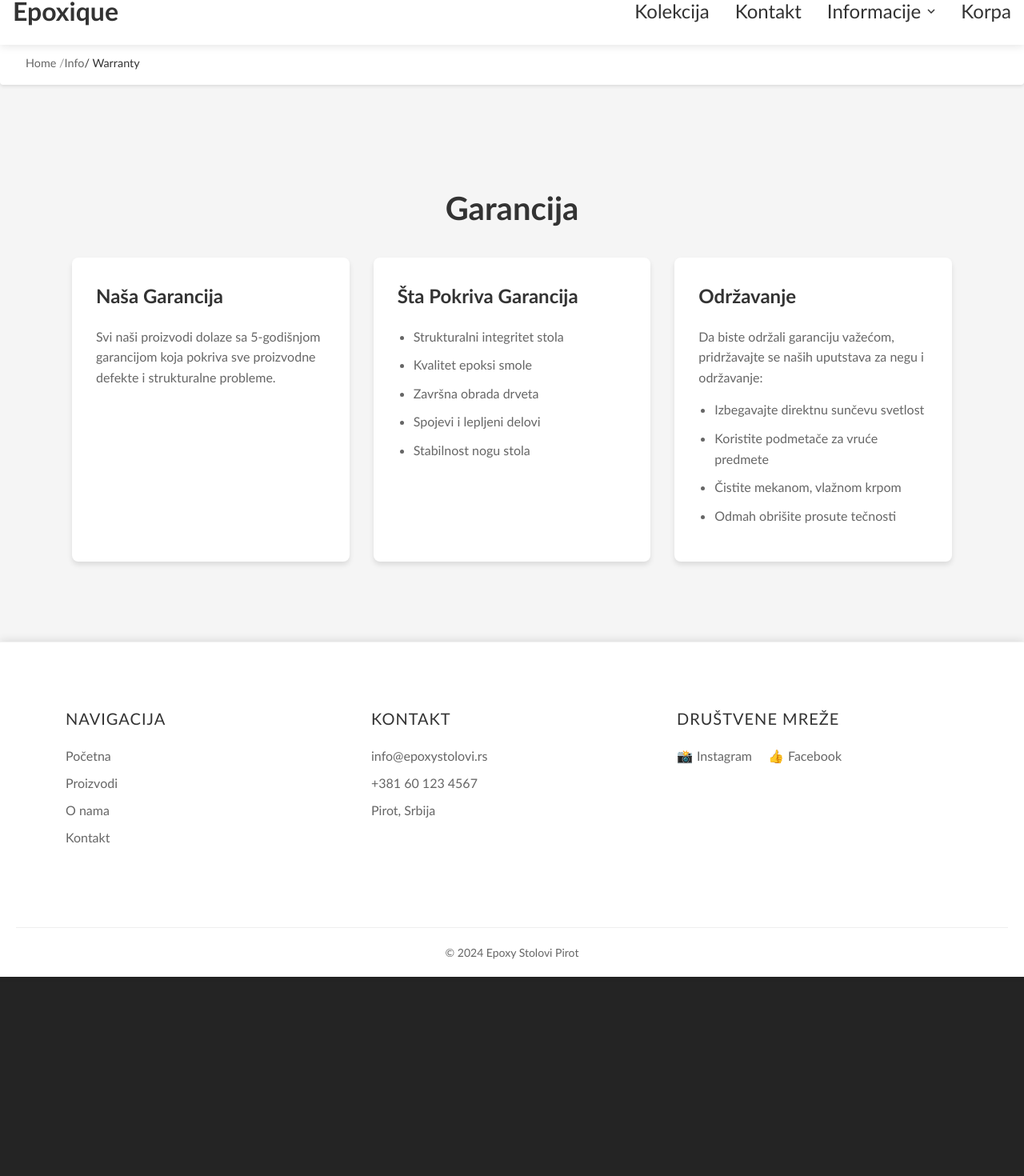
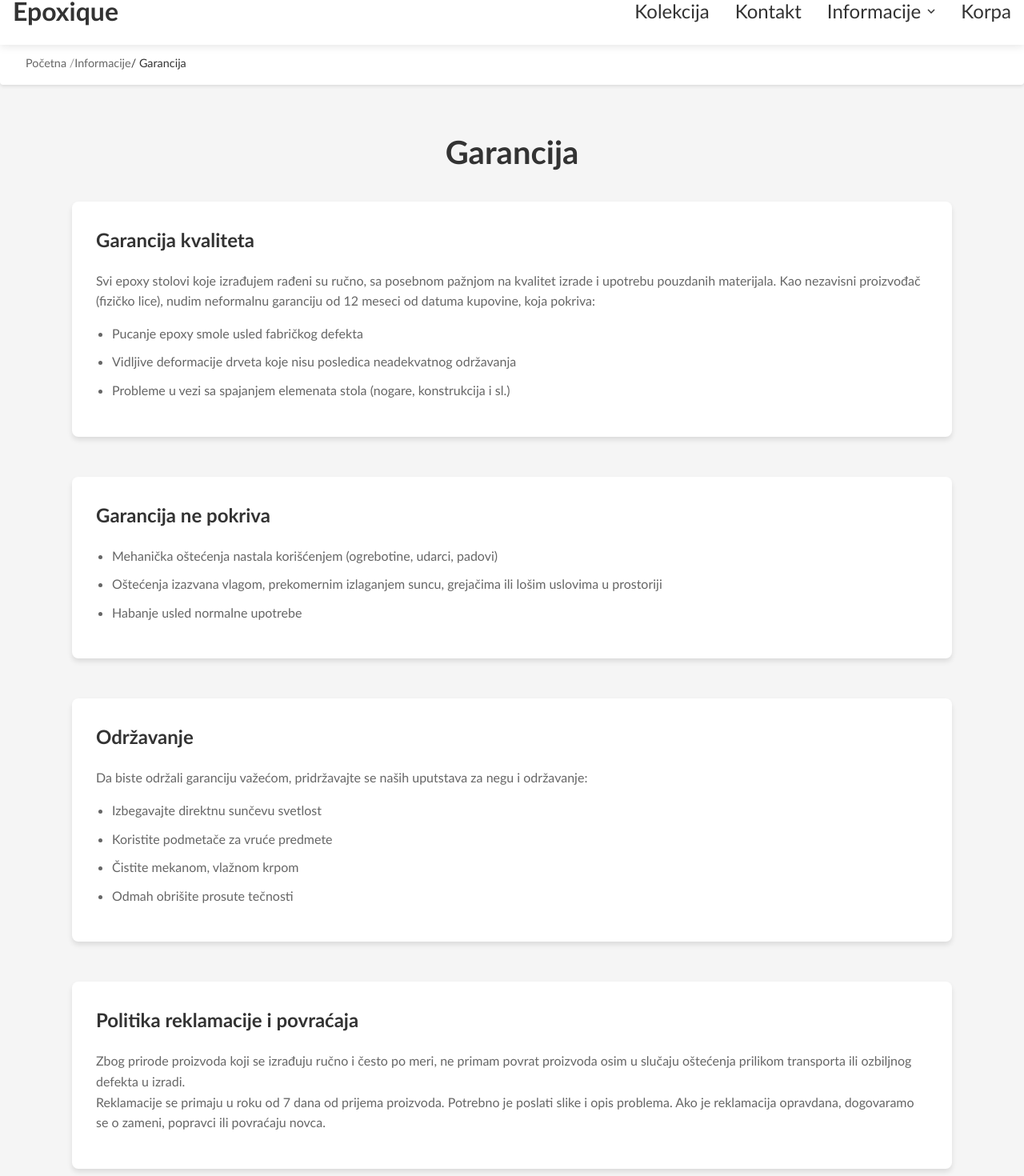
Before and after one commit to Luchi2431/Epoxique, a React (Vite) app in the folder epoxy-store/: page /info/warranty in a window 1280 px wide. Shown: the part 28-1498 px from the top of the page at 80% size. Before the commit the page ends 1249 px from the top, so only its background shows below. Built offline with nearby package versions, Linux system fonts and the light colour scheme.

Commit message:
Updated some info and translated tome text to serbian latin

```diff
--- a/epoxy-store/src/components/Breadcrumbs/Breadcrumbs.jsx
+++ b/epoxy-store/src/components/Breadcrumbs/Breadcrumbs.jsx
@@ -5,28 +5,45 @@ const Breadcrumbs = () => {
     const Location = useLocation();
     const pathnames = Location.pathname.split("/").filter(x=>x);
 
+    // Add Serbian translations for path names
+    const translations = {
+        'home': 'Početna',
+        'collection': 'Kolekcija',
+        'contact': 'Kontakt',
+        'cart': 'Korpa',
+        'info': 'Informacije',
+        'about': 'O nama',
+        'reviews': 'Recenzije',
+        'warranty': 'Garancija',
+        'dimensions': 'Dimenzije',
+        'core': 'Materijali',
+        'product': 'Proizvod',
+        'checkout': 'Plaćanje',
+        'configurator': 'Konfigurator'
+    };
+
     return (
         <div className="breadcrumbs">
-            <Link to="/">Home</Link>
+            <Link to="/">{translations['home']}</Link>
             {pathnames.map((name,index) => {
                 const routeTo = `/${pathnames.slice(0,index+1).join("/")}`;
                 const isLast = index === pathnames.length - 1;
-                //Format the name to be more readable
-                const formattedName = name.charAt(0).toUpperCase() + name.slice(1);
+
+                // Get Serbian translation or use capitalized original if translation not found
+                const translatedName = translations[name.toLowerCase()] ||
+                    name.charAt(0).toUpperCase() + name.slice(1);
 
                 return isLast ? (
-                    <span key={name}>/ {formattedName}</span>
+                    <span key={name}>/ {translatedName}</span>
                 ) : (
                     <span key={name}>
-                        { ' /'}
-                        <Link to={routeTo}>{formattedName}</Link>
+                        {' /'}
+                        <Link to={routeTo}>{translatedName}</Link>
                     </span>
                 );
             })}
-
         </div>
     );
-
 };
 
 export default Breadcrumbs;
--- a/epoxy-store/src/components/Fillers/Filler2/Filler2.css
+++ b/epoxy-store/src/components/Fillers/Filler2/Filler2.css
@@ -4,7 +4,7 @@
     max-width: 100%;
     padding: 0 2rem;
     gap: 2rem;
-    background-color:rgb(236, 234, 234)
+    background-color:rgb(236, 234, 234);
 }
 
 .filler-item2 {
--- a/epoxy-store/src/components/Fillers/Filler2/Filler2.jsx
+++ b/epoxy-store/src/components/Fillers/Filler2/Filler2.jsx
@@ -6,19 +6,15 @@ const Filler2 = () => {
         <div className="filler-container2">
             <div className="filler-item2">
                 <div className="icon2">🔧</div>
-                <h3>2-year warranty</h3>
+                <h3>Garancija</h3>
             </div>
             <div className="filler-item2">
                 <div className="icon2">🌳</div>
-                <h3>Secure payment</h3>
-            </div>
-            <div className="filler-item2">
-                <div className="icon2">🛡️</div>
-                <h3>Free returns: 14 days</h3>
+                <h3>Bezbedno placanje</h3>
             </div>
             <div className="filler-item2">
                 <div className="icon2">🖼️</div>
-                <h3>Delivery by appointment</h3>
+                <h3>Besplatna dostava</h3>
             </div>
         </div>
     );
--- a/epoxy-store/src/components/Footer/Footer.jsx
+++ b/epoxy-store/src/components/Footer/Footer.jsx
@@ -9,9 +9,9 @@ function Footer() {
                     <h3>Navigacija</h3>
                     <ul>
                         <li><Link to="/">Početna</Link></li>
-                        <li><Link to="/products">Proizvodi</Link></li>
-                        <li><Link to="info/about">O nama</Link></li>
+                        <li><Link to="/collection">Kolekcija</Link></li>
                         <li><Link to="/contact">Kontakt</Link></li>
+                        <li><Link to="/cart">Korpa</Link></li>
                     </ul>
                 </div>
 
--- a/epoxy-store/src/components/Navbar/Navbar.css
+++ b/epoxy-store/src/components/Navbar/Navbar.css
@@ -26,8 +26,7 @@
     z-index: 2;
 }
 
-.logo:hover,
-.logo:focus {
+.logo:hover{
     color: #9a9999;           /* Keep the color the same on hover/focus/active */
     text-decoration: none; /* Prevent underline or other effects */
 }
--- a/epoxy-store/src/pages/Contact/Contact.jsx
+++ b/epoxy-store/src/pages/Contact/Contact.jsx
@@ -69,10 +69,9 @@ const Contact = () => {
                         <h3>Email</h3>
                         <p>info@epoxystolovi.rs</p>
                     </div>
-                    <div className="info-section">
-                        <h3>Radno vreme</h3>
-                        <p>Od Ponedeljka do Petka: 9am - 5pm</p>
-                        <p>Subota i Nedelja: Zatvoreno</p>
+                    <div className='info-section'>
+                        <h3>Instagram/Facebook</h3>
+                        <p>epoxique.rs</p>
                     </div>
                 </div>
                 <form className="contact-form" onSubmit={handleSubmit}>
--- a/epoxy-store/src/pages/Info/Dimensions/Dimensions.jsx
+++ b/epoxy-store/src/pages/Info/Dimensions/Dimensions.jsx
@@ -31,10 +31,10 @@ const Dimensions = () => {
                     <h2>Klub Stolovi</h2>
                     <ul>
                         <li>
-                            <strong>Standardna visina:</strong> 45cm
+                            <strong>Standardna visina:</strong> 40-50cm
                         </li>
                         <li>
-                            <strong>Preporučena širina:</strong> 60-80cm
+                            <strong>Preporučena širina:</strong> 80-140cm
                         </li>
                         <li>
                             <strong>Standardna dužina:</strong> 120-140cm
--- a/epoxy-store/src/pages/Info/Materials/Materials.jsx
+++ b/epoxy-store/src/pages/Info/Materials/Materials.jsx
@@ -11,14 +11,20 @@ const Materials = () => {
             <div className="materials-content">
                 <div className="materials-section">
                     <h2>Drvo</h2>
-                    <p>Koristimo samo pažljivo odabrano i sušeno drvo najvišeg kvaliteta:</p>
+                    <h3>Tvrdo drvo (preporučeno):</h3>
                     <ul>
-                        <li>Hrast</li>
-                        <li>Orah</li>
-                        <li>Javor</li>
-                        <li>Bagrem</li>
+                        <li><b>Hrast</b> - izuzetno čvrst i dugotrajan, sa prepoznatljivim godovima.</li>
+                        <li><b>Orah</b> - poznat po bogatoj boji i teksturi, često se koristi za luksuzne stolove.</li>
+                        <li><b>Jasen</b> - svetlije boje, ima dobru otpornost.</li>
+                        <li><b>Tresnja</b> - toplih tonova, stari s vremenom i dobija bogatiju boju.</li>
+                        <li><b>Maslina</b> - egzotična, sa izraženim šarama</li>
                     </ul>
-                    <p>Svaki komad drveta se suši prirodno i u sušarama da bi se osigurala stabilnost.</p>
+                    <h3>Mekano drvo:</h3>
+                    <p>Mekano drvo zahteva dodatnu obradu, poput stabilizacije smolom, kako bi se povećala njegova čvrstoća i trajnost.</p>
+                    <ul>
+                        <li><b>Bor</b> - zahteva stabilizaciju zbog mekoće</li>
+                        <li><b>Jela</b> - koristi se za rustične dizajne</li>
+                    </ul>
                 </div>
 
                 <div className="materials-section">
--- a/epoxy-store/src/pages/Info/Warranty/Warranty.css
+++ b/epoxy-store/src/pages/Info/Warranty/Warranty.css
@@ -1,5 +1,5 @@
 .warranty-container {
-    padding: 100px 50px 40px;
+    padding: 30px 50px 40px;
     max-width: 1200px;
     margin: 0 auto;
 }
@@ -13,8 +13,8 @@
 
 .warranty-content {
     display: grid;
-    grid-template-columns: repeat(auto-fit, minmax(300px, 1fr));
-    gap: 30px;
+    grid-template-columns: repeat(auto-fit, minmax(600px, 1fr));
+    gap: 50px;
 }
 
 .warranty-section {
--- a/epoxy-store/src/pages/Info/Warranty/Warranty.jsx
+++ b/epoxy-store/src/pages/Info/Warranty/Warranty.jsx
@@ -10,21 +10,23 @@ const Warranty = () => {
             <h1>Garancija</h1>
             <div className="warranty-content">
                 <div className="warranty-section">
-                    <h2>Naša Garancija</h2>
-                    <p>Svi naši proizvodi dolaze sa 5-godišnjom garancijom koja pokriva sve proizvodne defekte i strukturalne probleme.</p>
+                    <h2>Garancija kvaliteta</h2>
+                    <p>Svi epoxy stolovi koje izrađujem rađeni su ručno, sa posebnom pažnjom na kvalitet izrade i upotrebu pouzdanih materijala. Kao nezavisni proizvođač (fizičko lice), nudim neformalnu garanciju od 12 meseci od datuma kupovine, koja pokriva:</p>
+                    <ul>
+                        <li>Pucanje epoxy smole usled fabričkog defekta</li>
+                        <li>Vidljive deformacije drveta koje nisu posledica neadekvatnog održavanja</li>
+                        <li>Probleme u vezi sa spajanjem elemenata stola (nogare, konstrukcija i sl.)</li>
+                    </ul>
                 </div>
 
                 <div className="warranty-section">
-                    <h2>Šta Pokriva Garancija</h2>
+                    <h2>Garancija ne pokriva</h2>
                     <ul>
-                        <li>Strukturalni integritet stola</li>
-                        <li>Kvalitet epoksi smole</li>
-                        <li>Završna obrada drveta</li>
-                        <li>Spojevi i lepljeni delovi</li>
-                        <li>Stabilnost nogu stola</li>
+                        <li>Mehanička oštećenja nastala korišćenjem (ogrebotine, udarci, padovi)</li>
+                        <li>Oštećenja izazvana vlagom, prekomernim izlaganjem suncu, grejačima ili lošim uslovima u prostoriji</li>
+                        <li>Habanje usled normalne upotrebe</li>
                     </ul>
                 </div>
-
                 <div className="warranty-section">
                     <h2>Održavanje</h2>
                     <p>Da biste održali garanciju važećom, pridržavajte se naših uputstava za negu i održavanje:</p>
@@ -35,6 +37,19 @@ const Warranty = () => {
                         <li>Odmah obrišite prosute tečnosti</li>
                     </ul>
                 </div>
+                 <div className='warranty-section'>
+                    <h2>Politika reklamacije i povraćaja</h2>
+                    <p>Zbog prirode proizvoda koji se izrađuju ručno i često po meri, ne primam povrat proizvoda osim u slučaju oštećenja prilikom transporta ili ozbiljnog defekta u izradi.<br/>
+                       Reklamacije se primaju u roku od 7 dana od prijema proizvoda. Potrebno je poslati slike i opis problema. Ako je reklamacija opravdana, dogovaramo se o zameni, popravci ili povraćaju novca.
+                    </p>
+                </div>
+                <div className='warranty-section'>
+                    <h2>Pravna napomena</h2>
+                    <p>Prodaja se obavlja kao fizičko lice, bez registrovane firme.
+                       Kupovina je bazirana na međusobnom poverenju i dogovoru.
+                    </p>
+
+                </div>
             </div>
         </div>
         </>
```
Also changed, not shown: epoxy-store/src/components/Fillers/Filler1/Filler1.jsx (+6 -11 lines).
